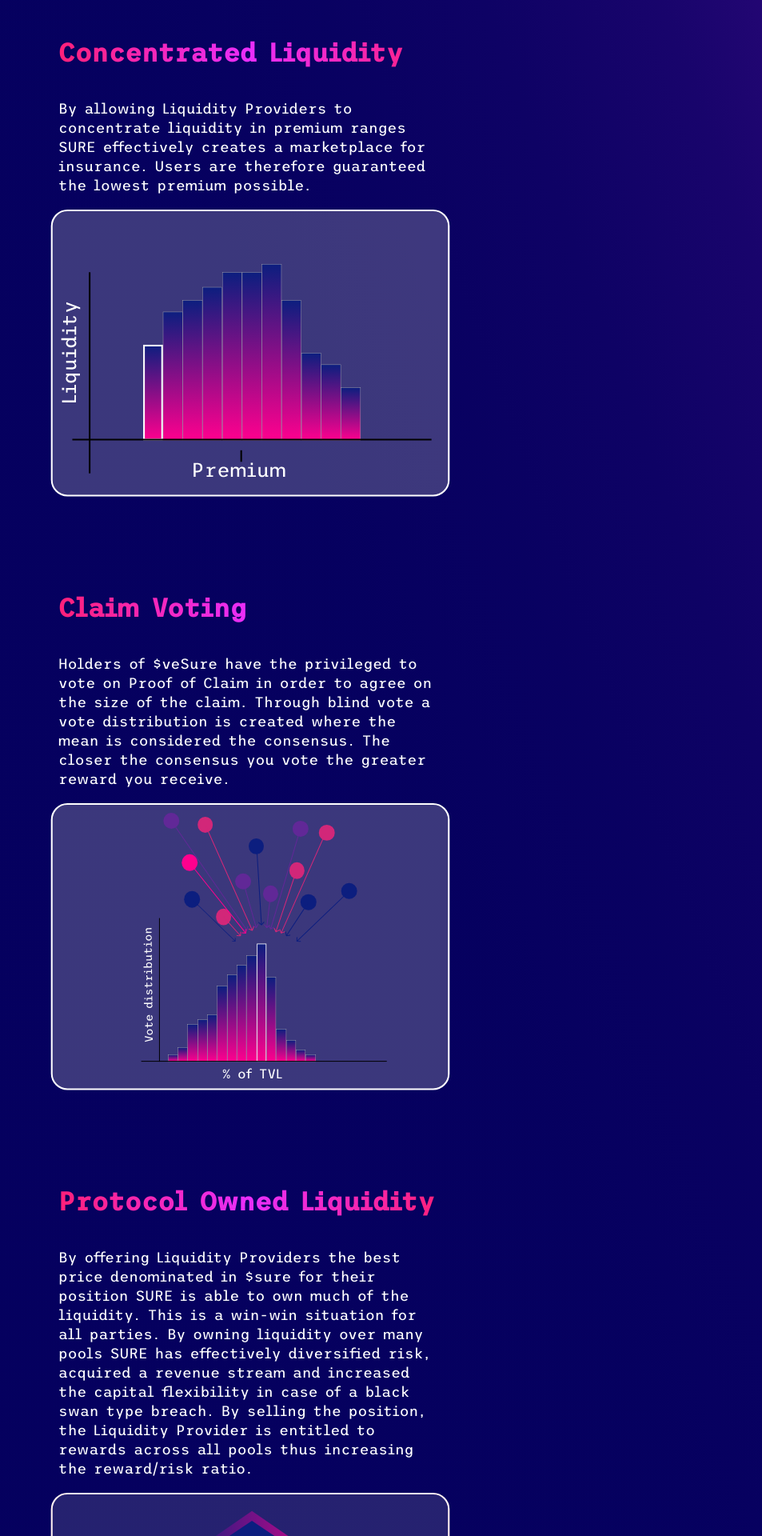
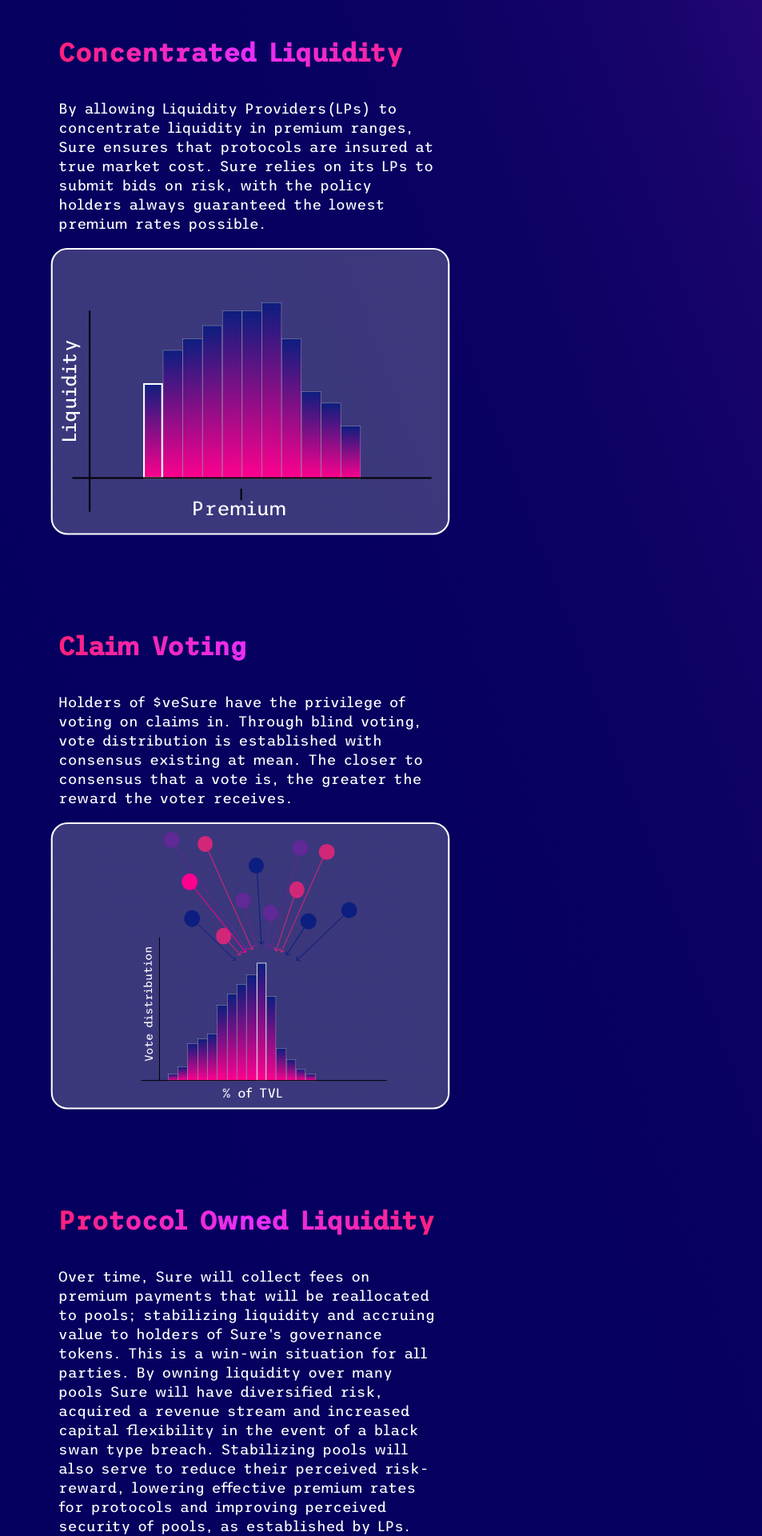
Before and after one commit to Sure-Protocol/landing, a Next.js app: page / in a window 1280 px wide. Shown: the part 2340-4260 px from the top of the page at 80% size, without its empty margins (327-1280 px from the left). Built offline with nearby package versions, Linux system fonts and the light colour scheme.

Commit message:
changes to innovations section

```diff
--- a/pages/_innovations.tsx
+++ b/pages/_innovations.tsx
@@ -11,9 +11,10 @@ const Innovation = () => {
         <div className={styles.description}>
           <h2 className="h2-gradient ">Concentrated Liquidity</h2>
           <p className="small">
-            By allowing Liquidity Providers to concentrate liquidity in premium
-            ranges SURE effectively creates a marketplace for insurance. Users
-            are therefore guaranteed the lowest premium possible.
+            By allowing Liquidity Providers(LPs) to concentrate liquidity in premium
+            ranges, Sure ensures that protocols are insured at true market cost. Sure relies
+            on its LPs to submit bids on risk, with the policy holders always guaranteed the lowest
+            premium rates possible.
           </p>
         </div>
         <div className={styles.img}>
@@ -29,10 +30,9 @@ const Innovation = () => {
         <div className={styles.description}>
           <h2 className="h2-gradient ">Claim Voting</h2>
           <p className="small">
-            Holders of $veSure have the privileged to vote on Proof of Claim in
-            order to agree on the size of the claim. Through blind vote a vote
-            distribution is created where the mean is considered the consensus.
-            The closer the consensus you vote the greater reward you receive.
+            Holders of $veSure have the privilege of voting on claims in. Through blind voting,
+            vote distribution is established with consensus existing at mean.
+            The closer to consensus that a vote is, the greater the reward the voter receives.
           </p>
         </div>
         <div className={styles.img}>
@@ -43,14 +43,14 @@ const Innovation = () => {
         <div className={styles.description}>
           <h2 className="h2-gradient ">Protocol Owned Liquidity</h2>
           <p className="small">
-            By offering Liquidity Providers the best price denominated in $sure
-            for their position SURE is able to own much of the liquidity. This
-            is a win-win situation for all parties. By owning liquidity over
-            many pools SURE has effectively diversified risk, acquired a revenue
-            stream and increased the capital flexibility in case of a black swan
-            type breach. By selling the position, the Liquidity Provider is
-            entitled to rewards across all pools thus increasing the reward/risk
-            ratio.
+            Over time, Sure will collect fees on premium payments that will be reallocated to pools; stabilizing liquidity and
+            accruing value to holders of Sure&apos;s governance tokens.
+            This is a win-win situation for all parties. By owning liquidity over
+            many pools Sure will have diversified risk, acquired a revenue
+            stream and increased capital flexibility in the event of a black swan
+            type breach. Stabilizing pools will also serve to reduce their perceived risk-reward,
+            lowering effective premium rates for protocols and improving perceived security of pools, as
+            established by LPs.
           </p>
         </div>
         <div className={styles.img}>
```
